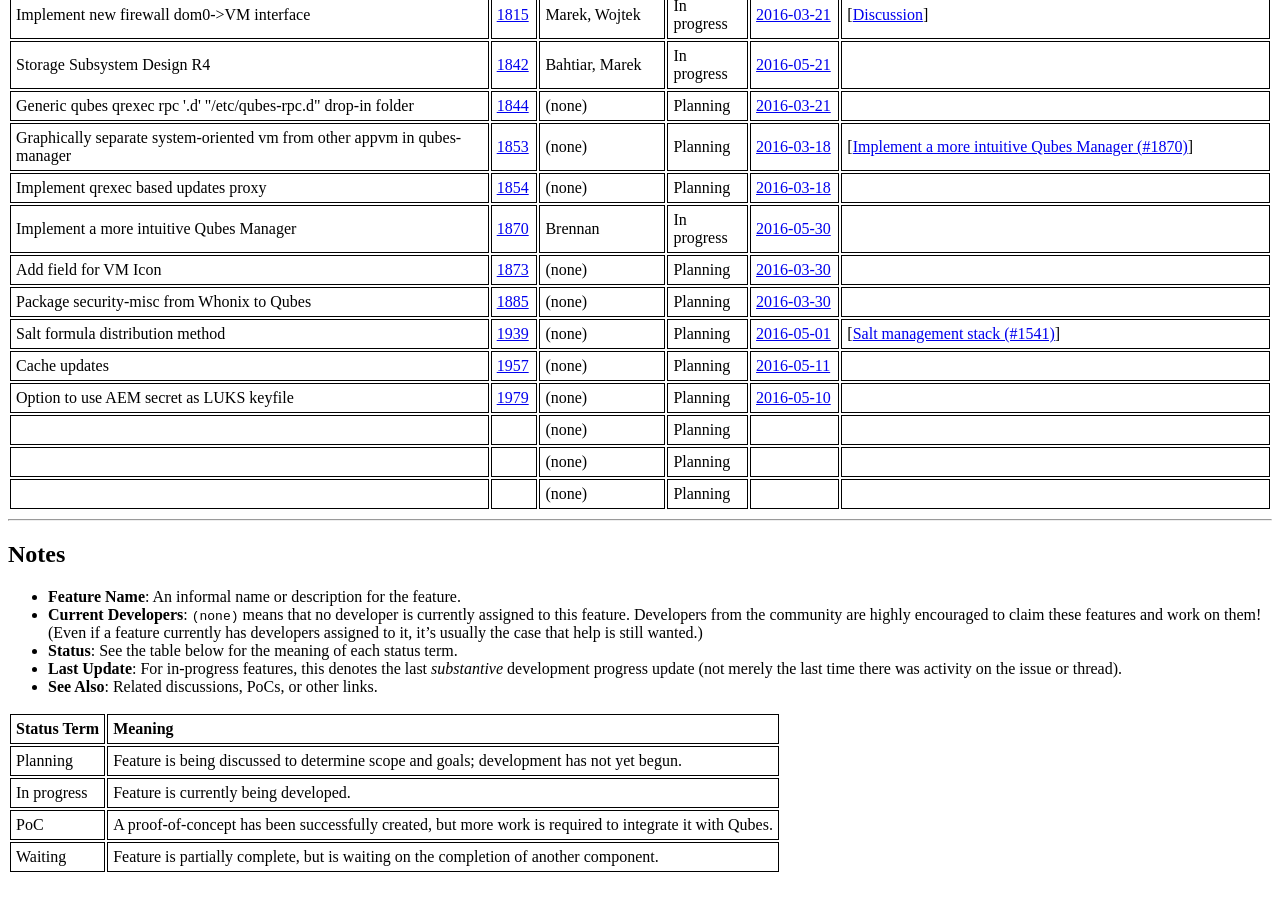
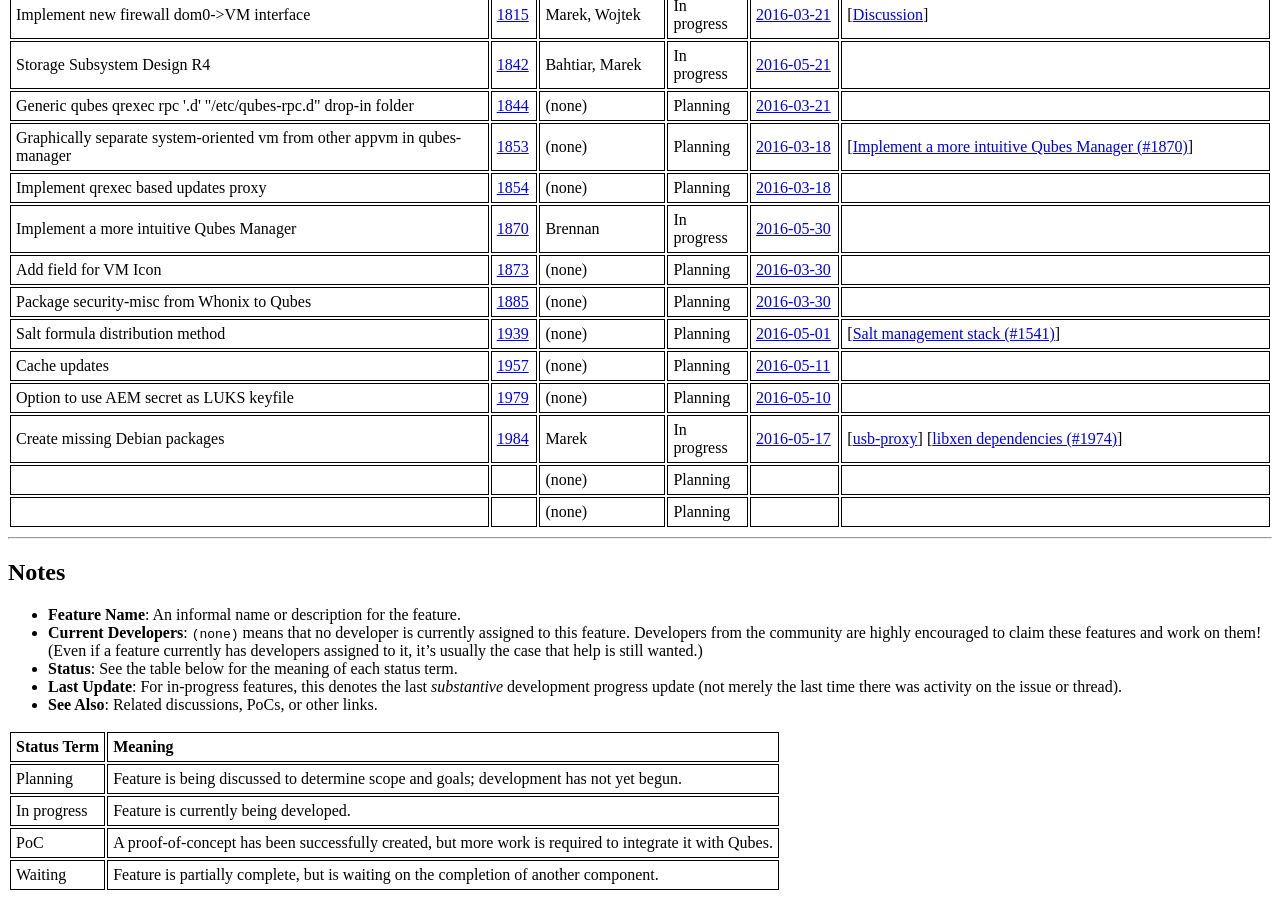
Before and after one commit to QubesOS/qubes-issues, a Jekyll site: the page built from index.md, in a window 1280 px wide and 900 px high, scrolled down 2713 px. Built offline with Jekyll 4.4.1, drawn with Linux system fonts in a browser that asks for light colours.

Commit message:
Track #1984

```diff
--- a/_data/features.yml
+++ b/_data/features.yml
@@ -1247,20 +1247,20 @@
   - desc   :
     url    :
 
-- name   :
-  issue  :
-  devs   :
+- name   : Create missing Debian packages
+  issue  : 1984
+  devs   : Marek
   status :
-    term   :
+    term   : In progress
     url    :
   updated:
-    date   :
-    url    :
+    date   : 2016-05-17
+    url    : https://github.com/QubesOS/qubes-issues/issues/1984#ref-commit-44b0741
   info   :
-  - desc   :
-    url    :
-  - desc   :
-    url    :
+  - desc   : usb-proxy
+    url    : https://github.com/QubesOS/qubes-app-linux-usb-proxy
+  - desc   : libxen dependencies (#1974)
+    url    : https://github.com/QubesOS/qubes-issues/issues/1974
 
 - name   :
   issue  :
```
